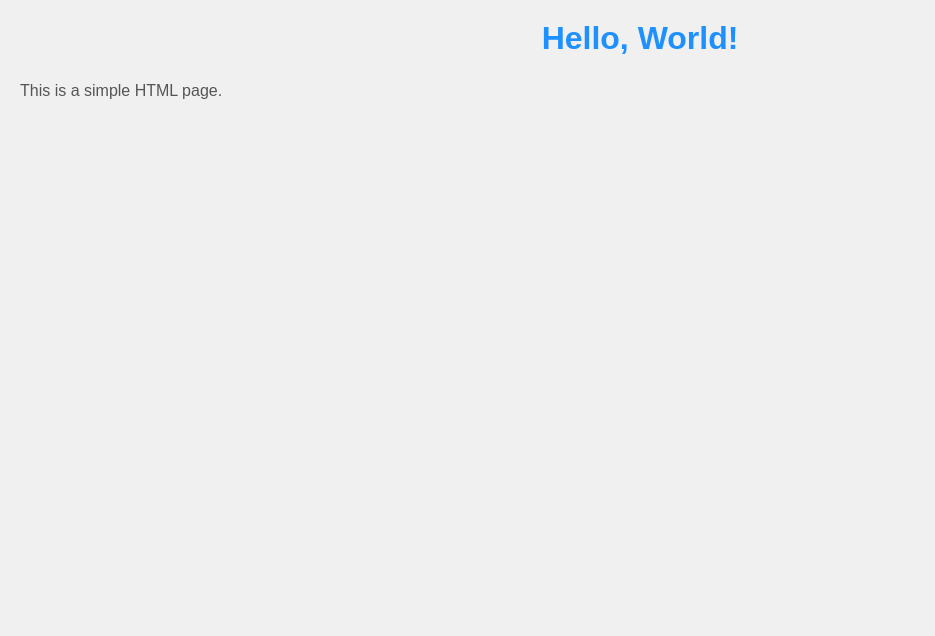
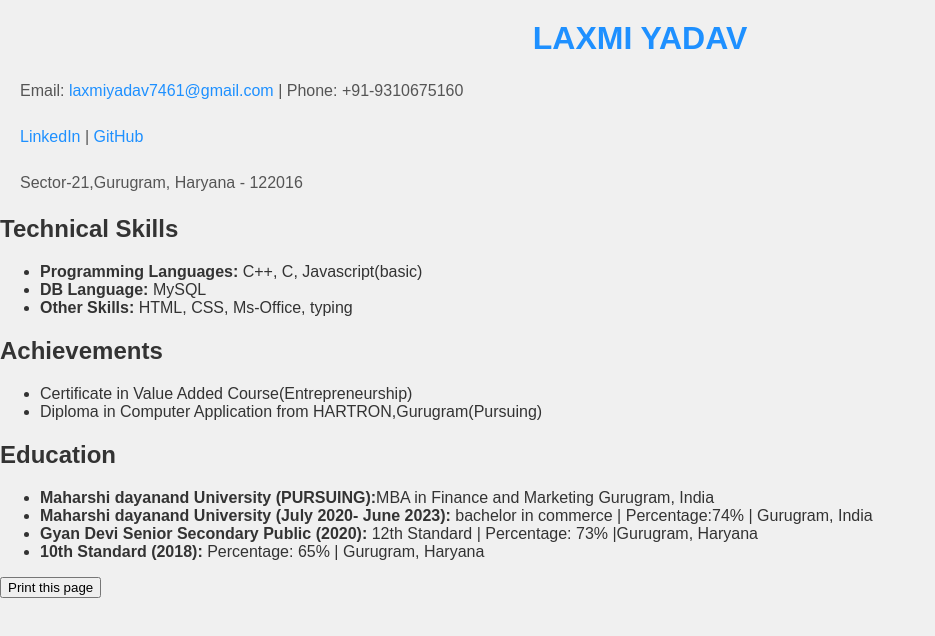
Before and after one commit to lishuyadav7410/resume1, a plain HTML site: page index.html in a window 1280 px wide. Shown: the whole page, without its empty margins (0-935 px from the left). Drawn offline with Linux system fonts and the light colour scheme.

Commit message:
Initial commit

```diff
--- a/index.html
+++ b/index.html
@@ -20,7 +20,46 @@
     <link rel="stylesheet" href="style.css"> <!-- Link to the CSS file -->
 </head>
 <body>
-    <h1>Hello, World!</h1>
-    <p>This is a simple HTML page.</p>
+    <div class="container">
+        <header>
+            <h1>LAXMI YADAV</h1>
+            <p>Email: <a href="mailto:laxmiyadav7461@gmail.com">laxmiyadav7461@gmail.com</a> | Phone: +91-9310675160</p>
+            <p><a href="https://www.linkedin.com/in/laxmi-yadav-b413111b9" target="_blank">LinkedIn</a> | <a href="https://github.com/lishuyadav7410" target="_blank">GitHub</a></p>
+            <p>Sector-21,Gurugram, Haryana - 122016</p>
+        </header>
+
+        <section>
+            <h2>Technical Skills</h2>
+            <ul>
+                <li><strong>Programming Languages:</strong> C++, C, Javascript(basic)</li>
+
+
+                <li><strong>DB Language:</strong> MySQL</li>
+                <li><strong>Other Skills:</strong> HTML, CSS, Ms-Office, typing</li>
+            </ul>
+        </section>
+<section>
+              <h2>Achievements</h2>
+            <ul>
+                <li>Certificate in Value Added Course(Entrepreneurship)</li>
+                <li>Diploma in Computer Application from HARTRON,Gurugram(Pursuing)</li>
+
+            </ul>
+        </section>
+
+                <section>
+            <h2>Education</h2>
+            <ul>
+                <li><strong>Maharshi dayanand University (PURSUING):</strong>MBA in Finance and Marketing  Gurugram, India</li>
+                <li><strong>Maharshi dayanand University (July 2020- June 2023):</strong> bachelor in commerce | Percentage:74% | Gurugram, India</li>
+                <li><strong>Gyan Devi Senior Secondary Public  (2020):</strong> 12th Standard | Percentage: 73% |Gurugram, Haryana</li>
+                <li><strong>10th Standard (2018):</strong> Percentage: 65% | Gurugram, Haryana</li>
+            </ul>
+        </section>
+
+            </ul>
+        </section>
+    </div>
+    <button onclick="window.print()">Print this page</button>
 </body>
 </html>
```
